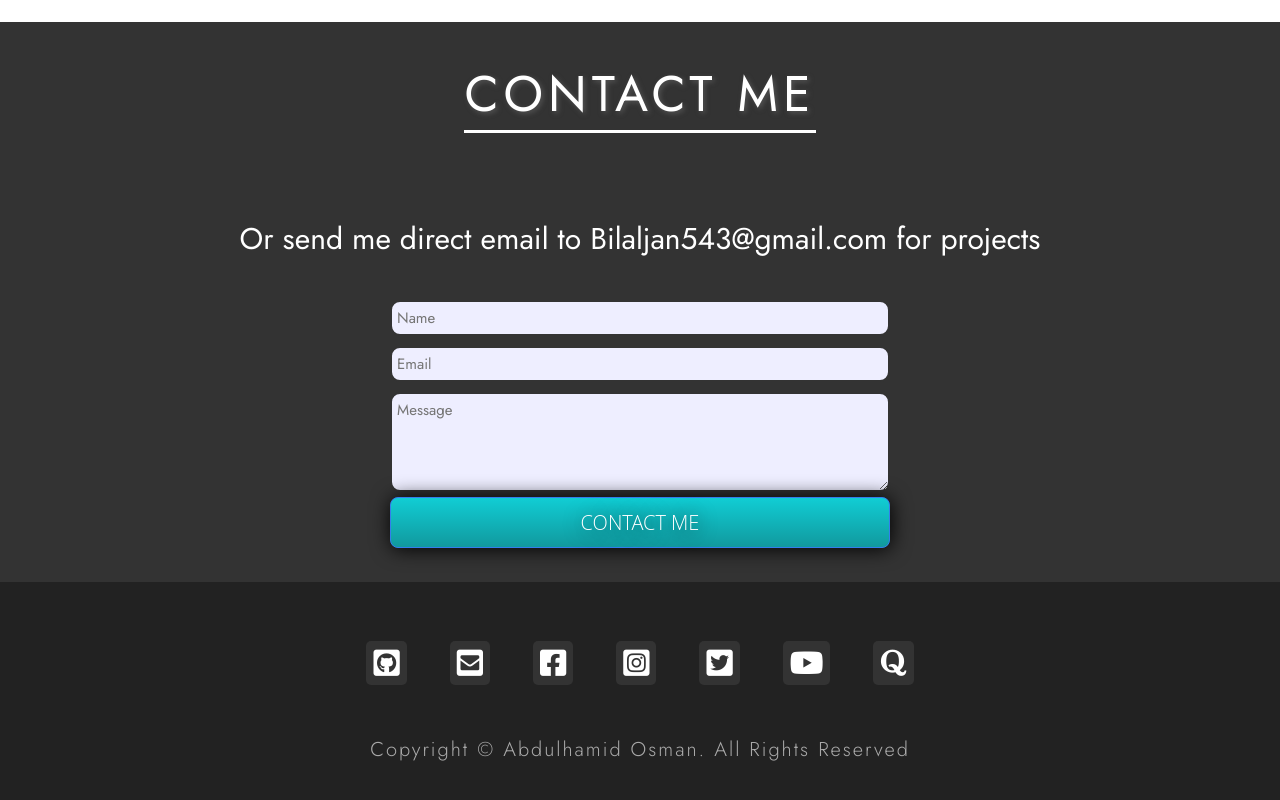
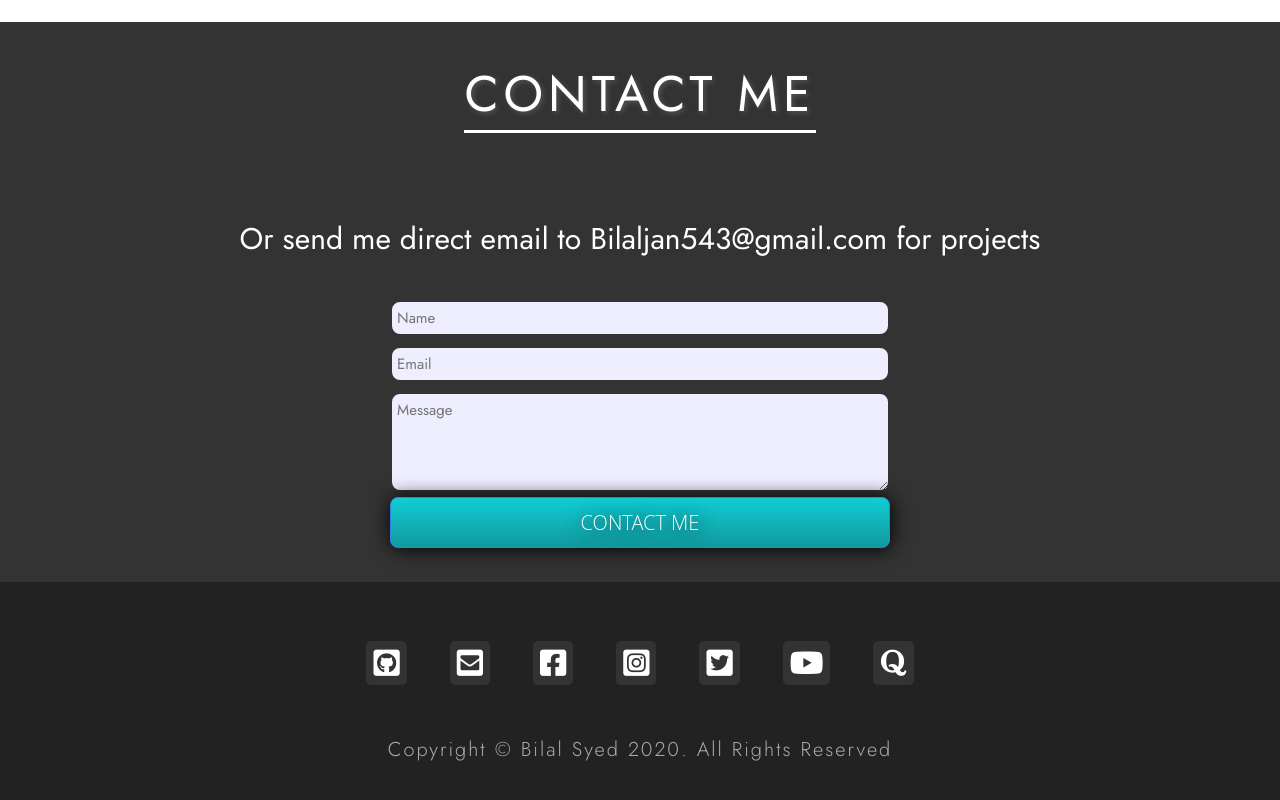
Before and after one commit to bilalsadat/Bilal, a plain HTML site: page index.html in a window 1280 px wide. Shown: the part 3360-4160 px from the top of the page. Drawn offline with Linux system fonts and the light colour scheme.

Commit message:
Update index.html

```diff
--- a/index.html
+++ b/index.html
@@ -218,7 +218,7 @@
           </a>
         </div>
         <p class="copyright">
-          Copyright &copy; Abdulhamid Osman. All Rights Reserved
+          Copyright &copy; Bilal Syed <script type="text/javascript">var year = new Date();document.write(year.getFullYear());</script>. All Rights Reserved
         </p>
       </footer>
       <!-- End of Section 5 -->
```
